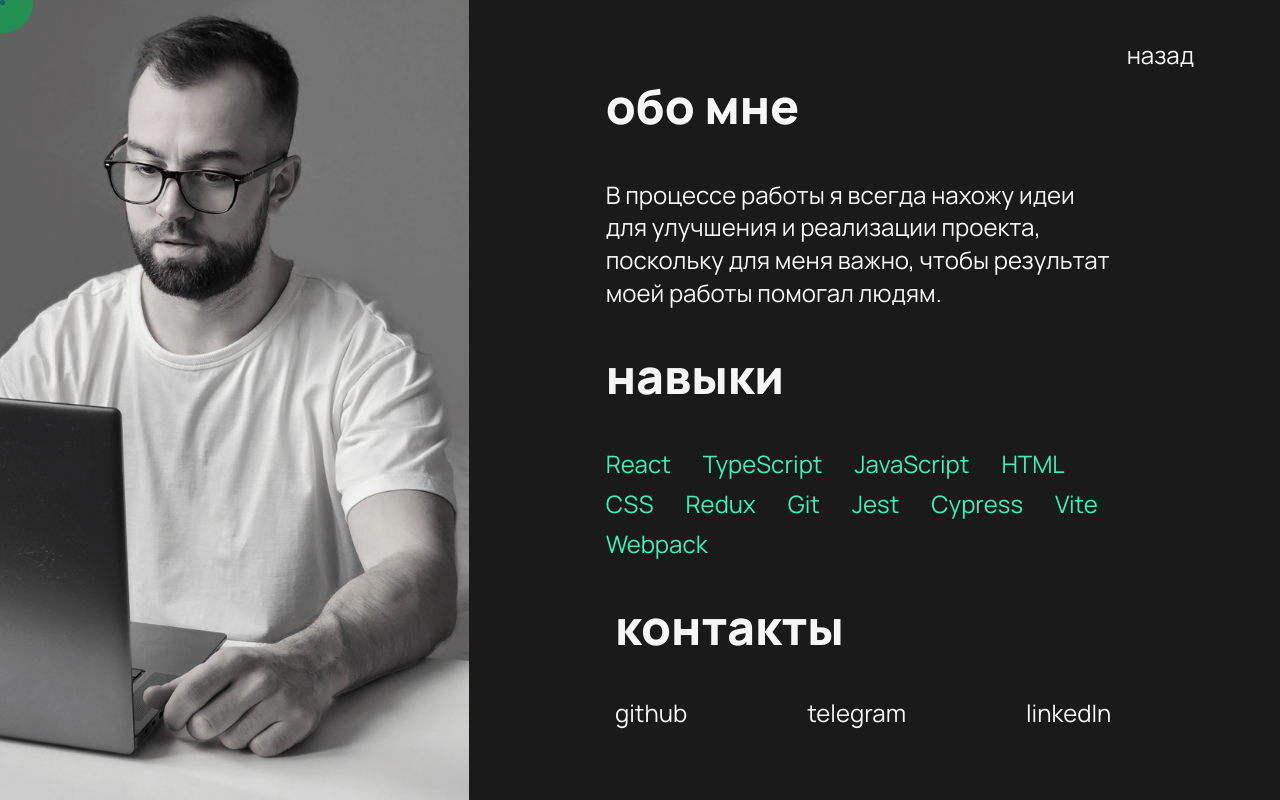
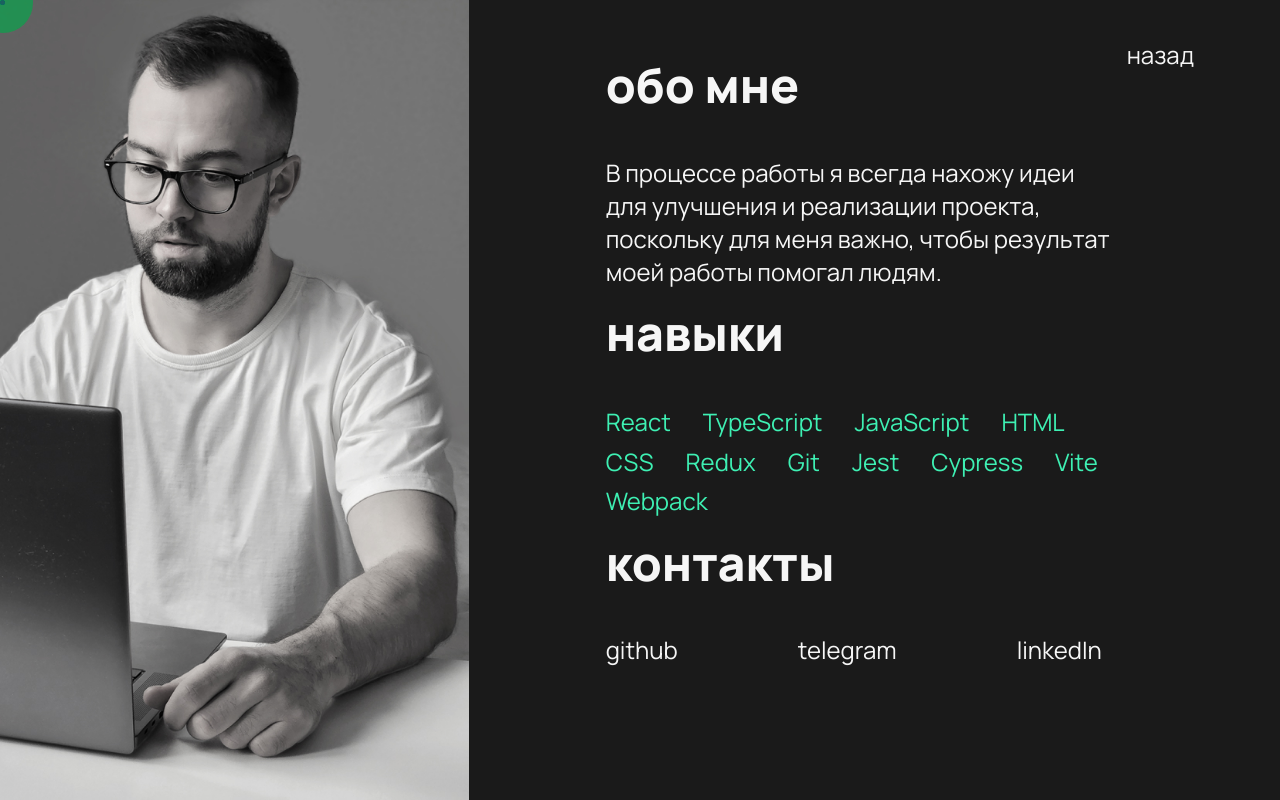
Before and after one commit to AndStrel/MyBuisnessCard, a React (Vite) app: page /about in a window 1280 px wide. Built offline with nearby package versions, Linux system fonts and the light colour scheme.

Commit message:
fix size container

```diff
--- a/src/components/ui/pages/aboutPage/aboutPageUI.module.scss
+++ b/src/components/ui/pages/aboutPage/aboutPageUI.module.scss
@@ -50,6 +50,8 @@
 }
 
 .container {
+  width: 100%;
+  min-height: 218px;
   display: flex;
   flex-direction: column;
   gap: 40px;
```
